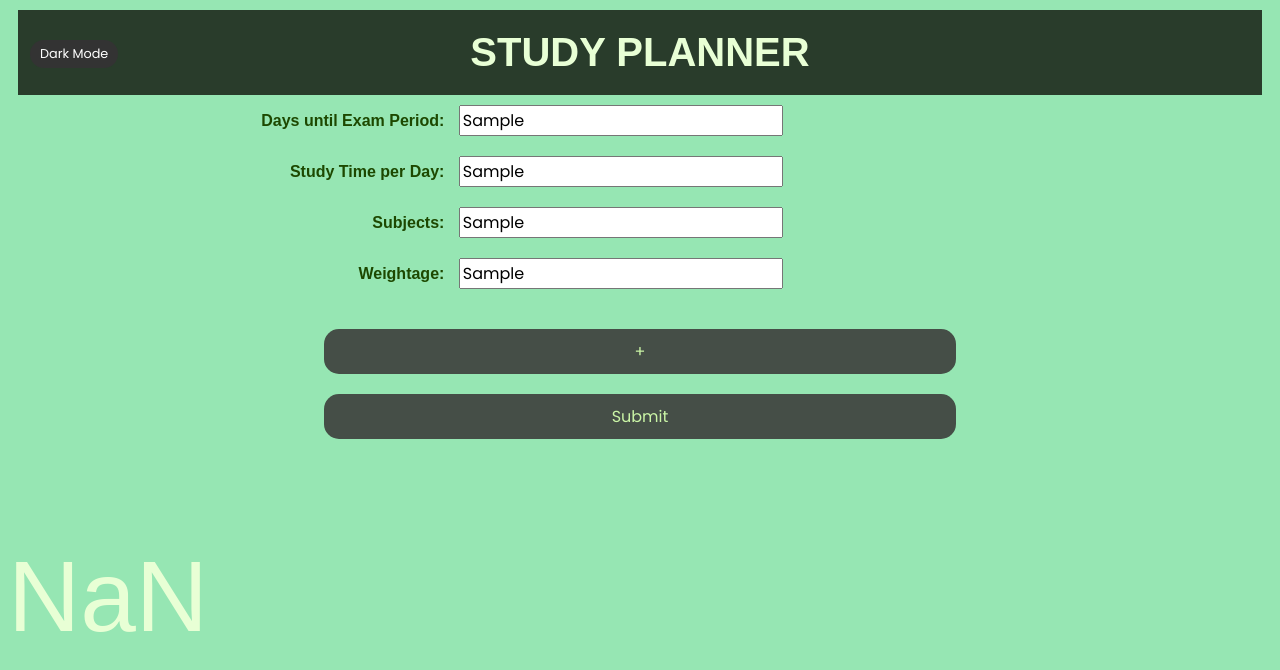
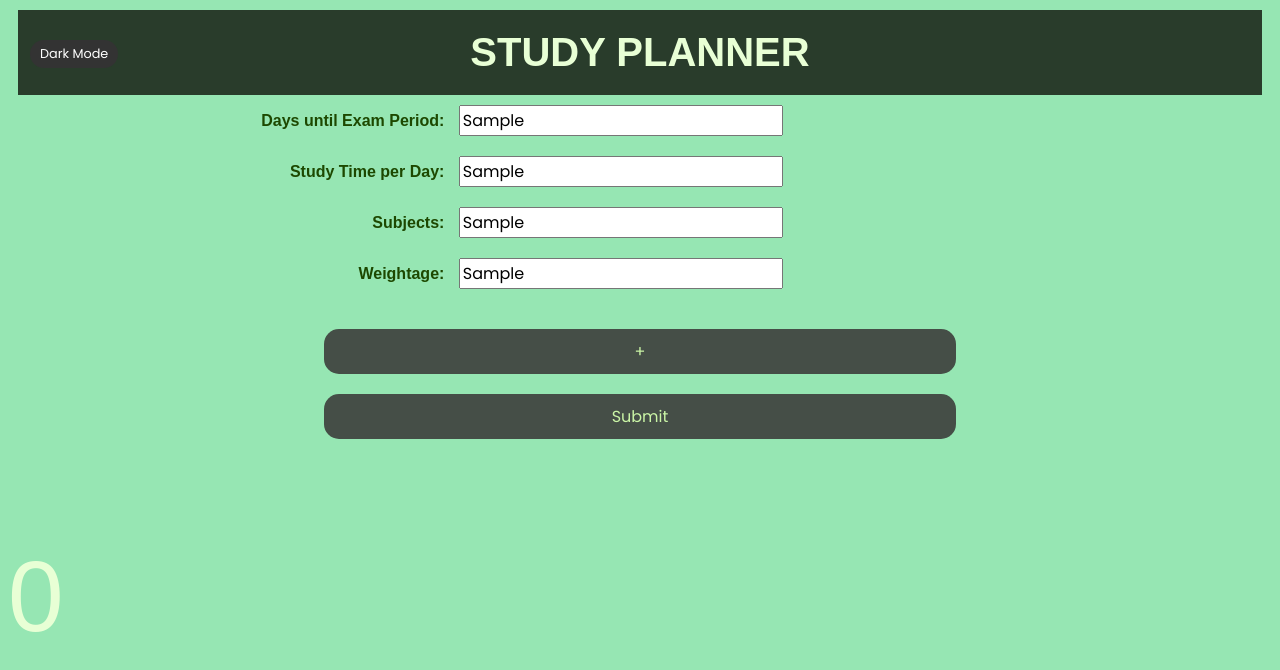
Before and after one commit to EugeneCheahYZ/Hack2024, a plain HTML site: page index.html in a window 1280 px wide. Both pictures are taken after typing "Sample", "Sample", "Sample", "Sample" into the empty fields and a click on the button "Submit". Drawn offline with Linux system fonts and the light colour scheme; a web font is replaced by a local one.

Commit message:
weightageTotal
this is the last var wif problems

```diff
--- a/index.html
+++ b/index.html
@@ -45,13 +45,6 @@
         <script>
             const subjectInput = document.getElementById('subjectInput');
             const weightageInput = document.getElementById('weightageInput');
-            var weightageTotal = 0;
-            weightageTotal = weightageTotal + parseInt(document.getElementById('weightageInput').innerHTML);
-            var intWeightage = parseInt(weightageTotal);
-            var daysLeft = 0;
-            daysLeft = parseInt(document.getElementById('days').value);
-            var studyTimePerDay = 0;
-            studyTimePerDay = parseInt(document.getElementById('studyTime').value);
 
             const subjectList = document.getElementById('subjectList');
             const weightageList = document.getElementById('weightageList');
@@ -82,8 +75,9 @@
                         const NumberedList1 = document.createElement('li');
                         NumberedList1.textContent = non_empty_value1;
                         weightageList.appendChild(NumberedList1);
+                        weightageArray.push(weightageInput.value);
                         weightageInput.value = '';
-                        weightageArray.push(parseInt(weightageInput.value));
+
                     }
                 }
 
@@ -92,9 +86,26 @@
                 }
             }
 
+
+
             function displayOutput(){
-                var final = intWeightage;
+                var weightageTotal = 0;
+                var daysLeft = document.getElementById('days').value;
+                let dL = (1 * daysLeft);
+                var studyTimePerDay = document.getElementById('studyTime').value;
+                let sTPD = (1 * studyTimePerDay);
+                var final = weightageTotal;
 
+                for (let j=0; j < weightageArray.length; j++){
+                    weightageTotal += weightageArray[j];
+                }
+
+                /**for (let i=0; i < subjectArray.length; i++) {
+                    var totalTime = weightageArray[i] / 100 * (dL * sTPD);
+                    var studyDays = Math.floor(totalTime / sTPD);
+                    var remainingHours = totalTime % sTPD;
+                    final += subjectArray[i] + ':' + studyDays + ' days ' + remainingHours + ' hours';
+                }**/
 
 
                 document.getElementById('display').textContent = final;
```
